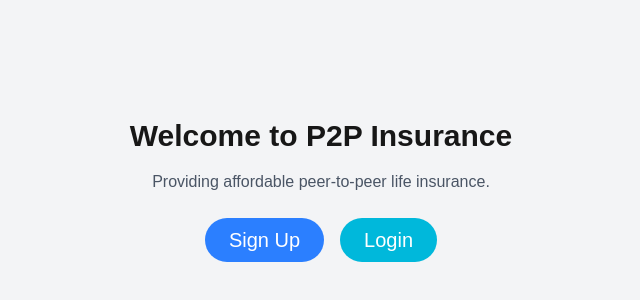
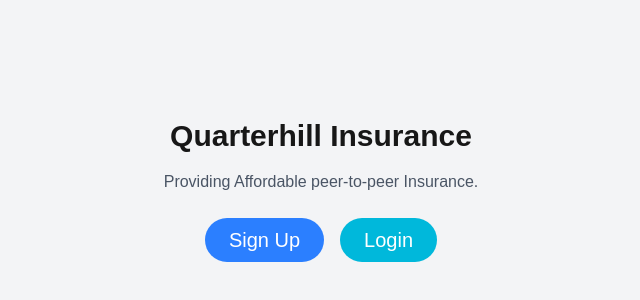
Before and after one commit to Hybern8/P2P, a Next.js app: page / in a window 1280 px wide. Shown: the part 210-510 px from the top of the page, without its empty margins (319-959 px from the left). Built offline with nearby package versions, Linux system fonts and the light colour scheme.

Commit message:
heading change

```diff
--- a/src/pages/index.js
+++ b/src/pages/index.js
@@ -3,8 +3,8 @@ import Link from 'next/link';
 export default function Home() {
   return (
     <div className="flex flex-col items-center justify-center min-h-screen bg-gray-100">
-      <h1 className="text-3xl font-bold mb-4">Welcome to P2P Insurance</h1>
-      <p className="text-gray-600 mb-6">Providing affordable peer-to-peer life insurance.</p>
+      <h1 className="text-3xl font-bold mb-4">Quarterhill Insurance</h1>
+      <p className="text-gray-600 mb-6">Providing Affordable peer-to-peer Insurance.</p>
 
       <div className="flex space-x-4">
         <Link href="/signup">
```
